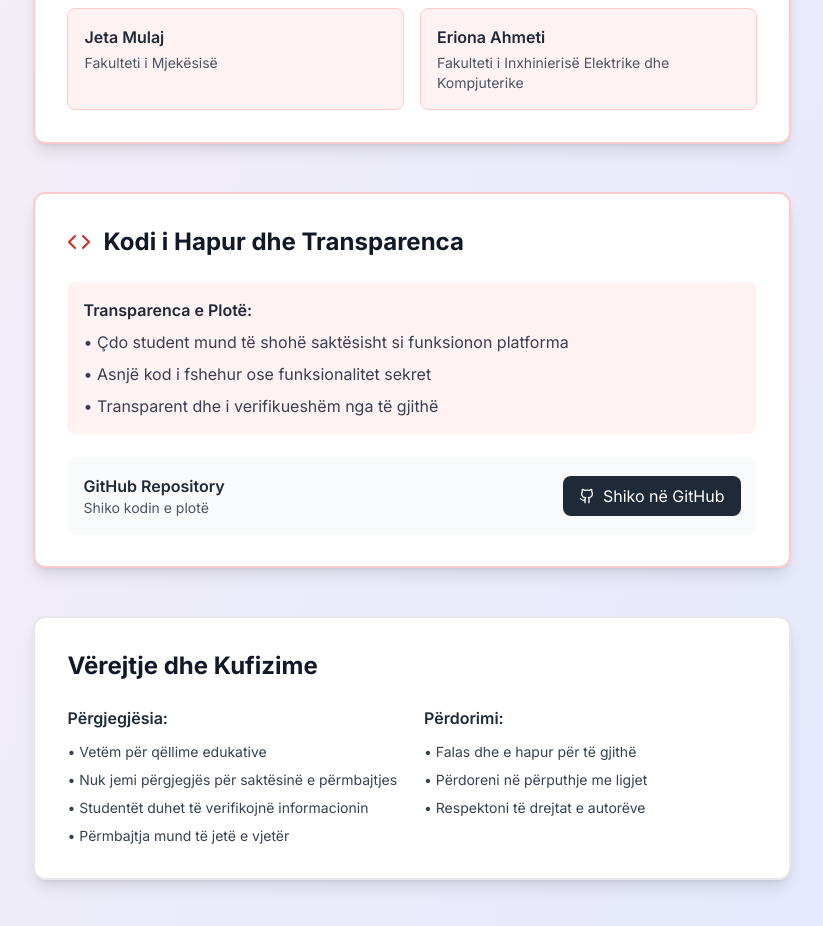
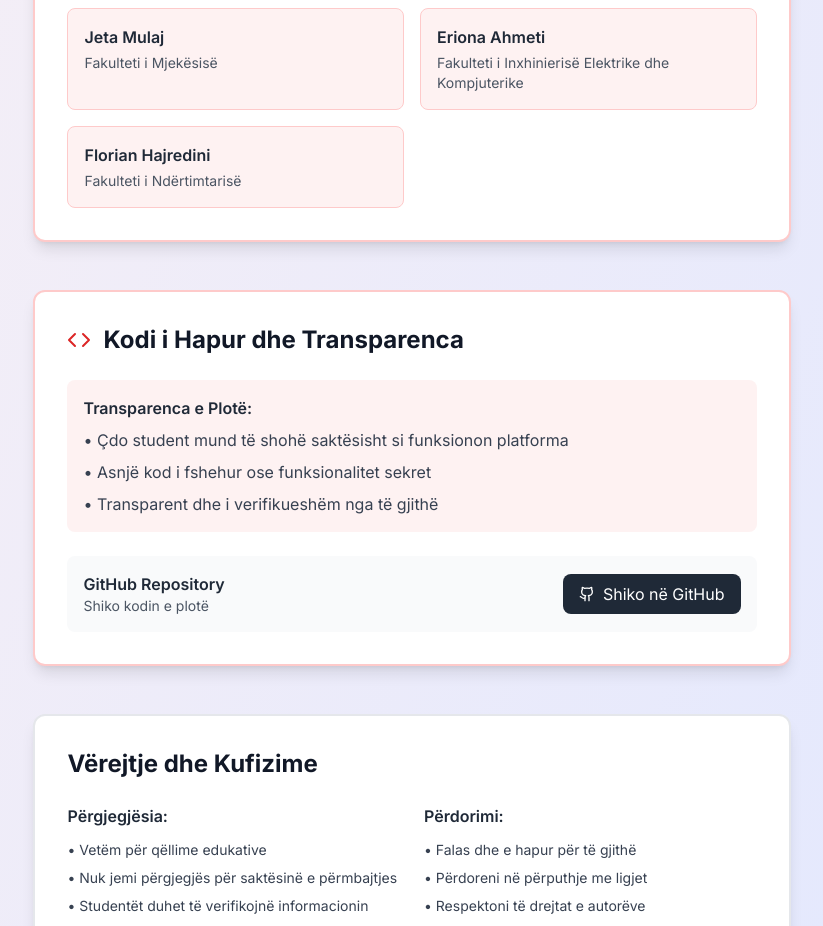
Before and after one commit to edonamulaj0/e-studenti, a Next.js app: page /informacione in a window 1280 px wide. Shown: the part 1860-2786 px from the top of the page, without its empty margins (228-1051 px from the left). Built offline with nearby package versions, Linux system fonts and the light colour scheme.

Commit message:
added contributor

```diff
--- a/app/informacione/page.js
+++ b/app/informacione/page.js
@@ -17,6 +17,10 @@ export default function InformacionePage() {
     {
       name: "Eriona Ahmeti",
       faculty: "Fakulteti i Inxhinierisë Elektrike dhe Kompjuterike",
+    },
+    {
+      name: "Florian Hajredini",
+      faculty: "Fakulteti i Ndërtimtarisë",
     },
   ];
 
```
